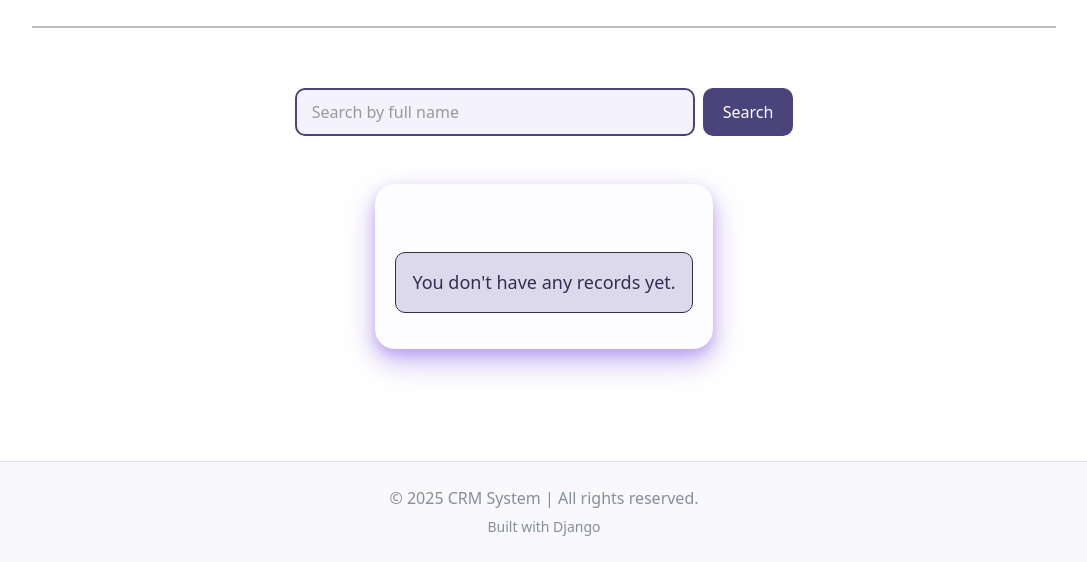
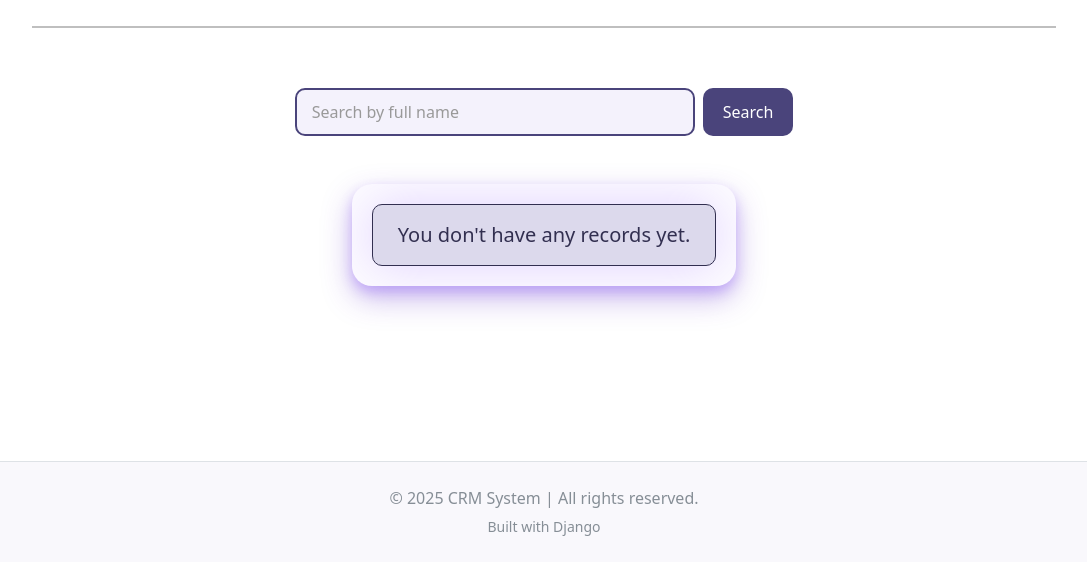
Before and after one commit to Tasneem357Mohamed/ITI_Django_Final_Project, a Django app: page /dashboard/ in a window 1280 px wide. Shown: the part 238-800 px from the top of the page, without its empty margins (96-1183 px from the left). Run offline with Django 5.2, Linux system fonts and the light colour scheme; a user stored in the database is signed in; data that the repository does not hold is empty; some libraries are stand-ins or nearby versions.

Commit message:
Update dashboard.html

```diff
--- a/templates/web/dashboard.html
+++ b/templates/web/dashboard.html
@@ -63,6 +63,7 @@
 
     .search-button:hover {
         background-color: #322f50;
+        color:#fff;
     }
 
     .table-wrapper {
@@ -75,6 +76,9 @@
         overflow-x: auto;
         margin: 0 auto 60px auto;
         max-width: 100%;
+        display: flex;
+        justify-content: center;
+        align-items: center;
     }
 
     table.table {
@@ -108,6 +112,15 @@
             font-size: 13px;
         }
     }
+    .custom-alert {
+        background-color: #dcd9ec;
+        color: #322f50;
+        border: 1px solid #322f50;
+        border-radius: 10px;
+        font-size: 20px;
+        padding: 15px 25px;
+        box-shadow: 0 0 50px rgba(144, 86, 255, 0.25);
+    }
 </style>
 
 <h2 class="text-center mt-5">Welcome to the dashboard page, <b>{{ user }}</b></h2>
@@ -126,7 +139,7 @@
     <button type="submit" class="btn search-button">Search</button>
 </form>
 
-<div class="table-wrapper">
+<div class="table-wrapper text-center">
     {% if records %}
         <table class="table table-striped table-hover">
             <thead>
@@ -163,13 +176,11 @@
             </tbody>
         </table>
     {% elif search_query %}
-        <div class="alert alert-info text-center mx-auto mt-5"
-             style="max-width: 700px; background-color: #f0e9ff; color: #322f50; border: 1px solid #322f50; border-radius: 10px; font-size:18px;">
+        <div class="custom-alert">
             No records found for "<strong>{{ search_query }}</strong>". Try a different name.
         </div>
     {% else %}
-        <div class="alert alert-warning text-center mx-auto mt-5"
-             style="max-width: 700px; background-color: #dcd9ec; color: #322f50; border: 1px solid #322f50; border-radius: 10px; font-size:18px;">
+        <div class="custom-alert">
             You don't have any records yet.
         </div>
     {% endif %}
```
